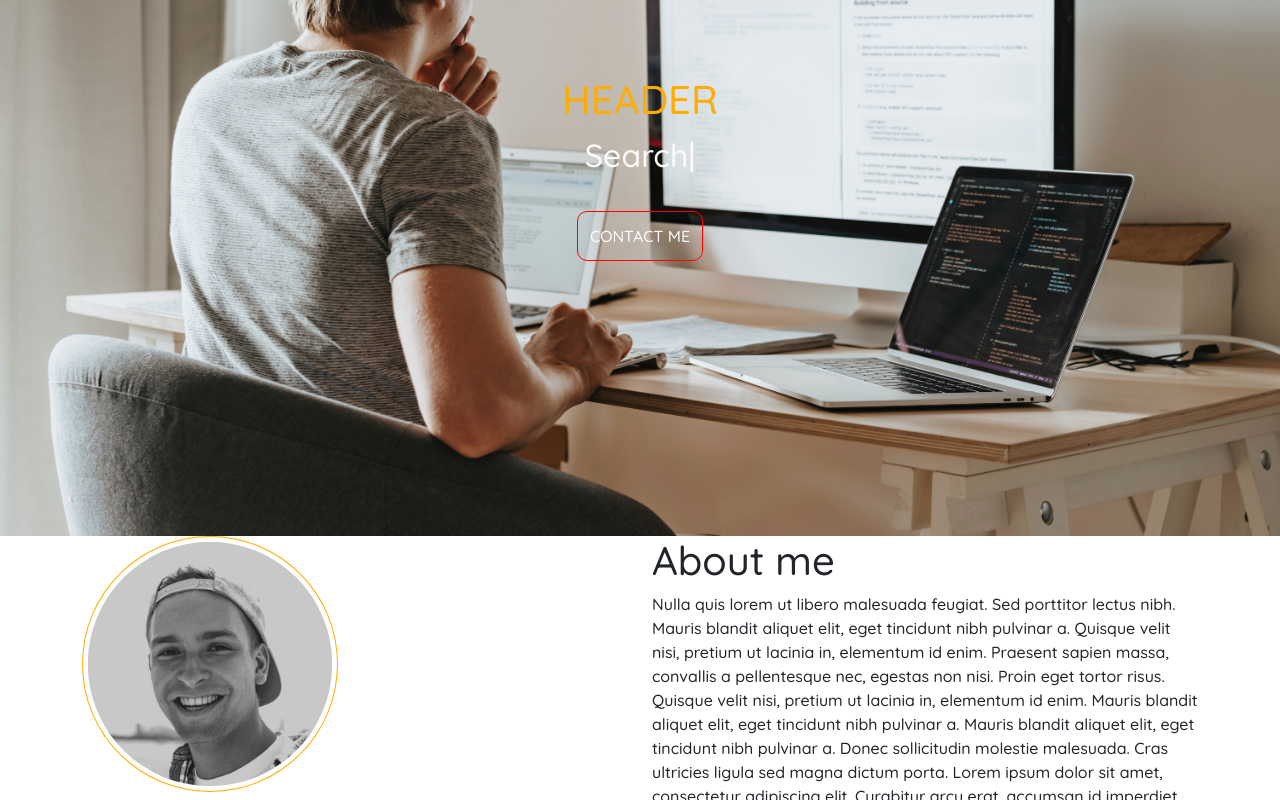
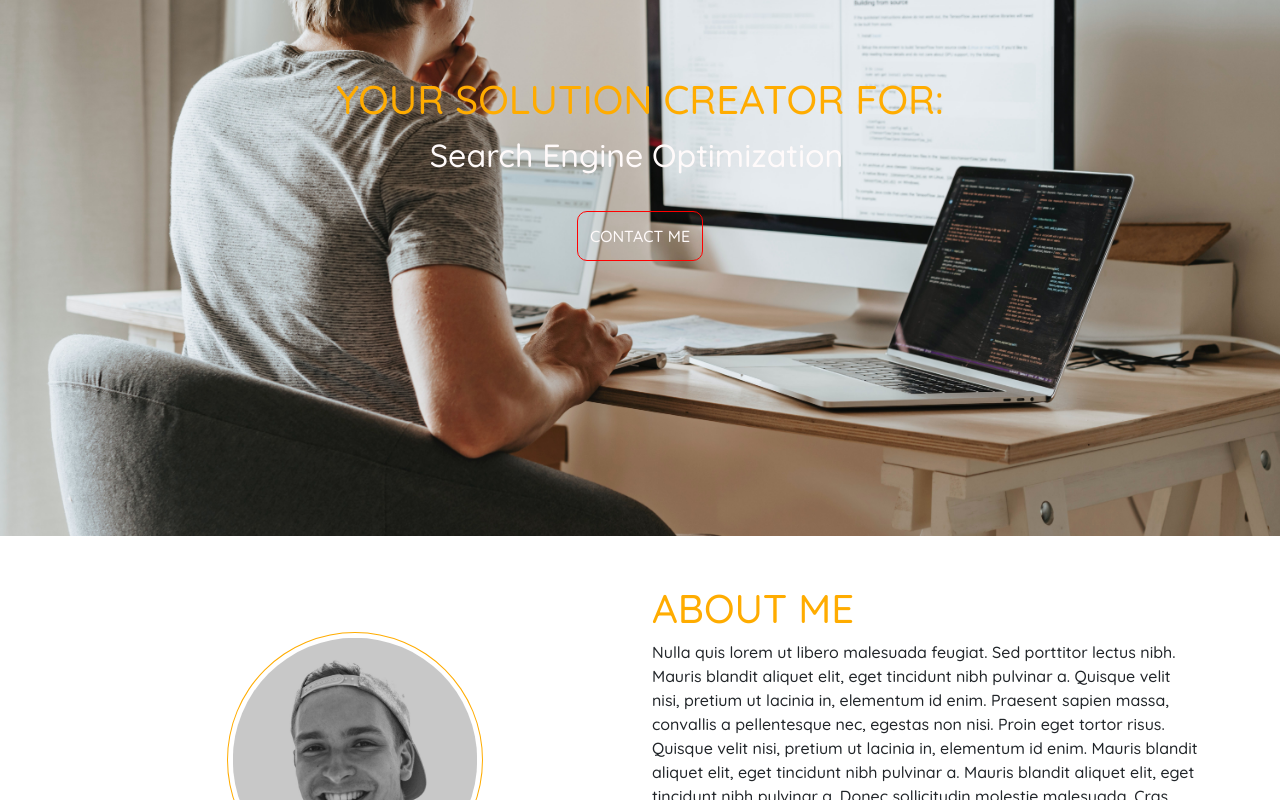
Before and after one commit to maxalsol/final_project_spiced, a React (Create React App) app: page / in a window 1280 px wide. Shown: the part 280-1080 px from the top of the page. Built offline with nearby package versions, Linux system fonts and the light colour scheme.

Commit message:
About component responisveness and style

```diff
--- a/src/App.css
+++ b/src/App.css
@@ -107,3 +107,23 @@ nav ul li {
     padding: 0.3rem;
     width: 16rem;
 }
+
+.photo-wrapp {
+    align-items: center;
+    display: flex;
+    justify-content: center;
+    margin-bottom: 3rem;
+    margin-top: 3rem;
+}
+
+.about-heading {
+    color: #ffac00;
+    text-transform: uppercase;
+}
+
+/** MEDIA QUERIES **/
+@media (max-width: 420px) {
+    .me-img {
+        width: 10rem;
+    }
+}
--- a/src/components/About.js
+++ b/src/components/About.js
@@ -3,7 +3,7 @@ import Author from "../me.jpg";
 
 function About() {
     return (
-        <div className="container" py-5>
+        <div className="container py-5">
             <div className="row">
                 <div className="col-lg-6 col-xm-12">
                     <div className="photo-wrapp">
@@ -11,7 +11,7 @@ function About() {
                     </div>
                 </div>
                 <div className="col-lg-6 col-xm-12">
-                    <h1> About me</h1>
+                    <h1 className="about-heading"> About me</h1>
                     <p>
                         Nulla quis lorem ut libero malesuada feugiat. Sed
                         porttitor lectus nibh. Mauris blandit aliquet elit, eget
@@ -28,11 +28,7 @@ function About() {
                         accumsan id imperdiet et, porttitor at sem. Vestibulum
                         ac diam sit amet quam vehicula elementum sed sit amet
                         dui. Vivamus suscipit tortor eget felis porttitor
-                        volutpat. Curabitur non nulla sit amet nisl tempus
-                        convallis quis ac lectus. Donec rutrum congue leo eget
-                        malesuada. Donec rutrum congue leo eget malesuada. Cras
-                        ultricies ligula sed magna dictum porta. Vivamus
-                        suscipit tortor eget felis porttitor volutpat.
+                        volutpat.
                     </p>
                 </div>
             </div>
--- a/src/components/Header.js
+++ b/src/components/Header.js
@@ -5,17 +5,16 @@ function Header() {
     return (
         <div className="header-wrapper">
             <div className="main-info">
-                <h1>Header</h1>
+                <h1>Your Solution Creator for:</h1>
                 <Typed
                     className="typed-text"
                     strings={[
-                        "Web Design",
+                        // "Web Design",
                         "Web Development",
                         "Search Engine Optimization",
                         "Drop Servicing",
-                        "Hallo",
                     ]}
-                    typeSpeed={90}
+                    typeSpeed={70}
                     backSpeed={40}
                     loop
                 />
```
